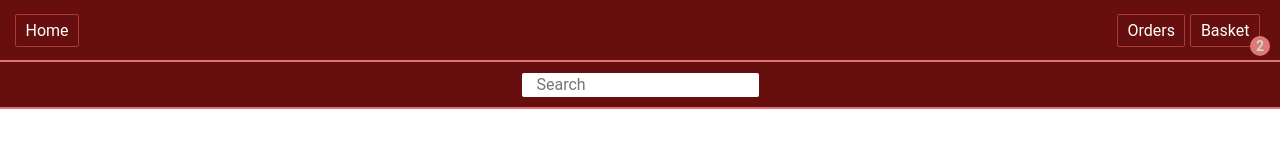
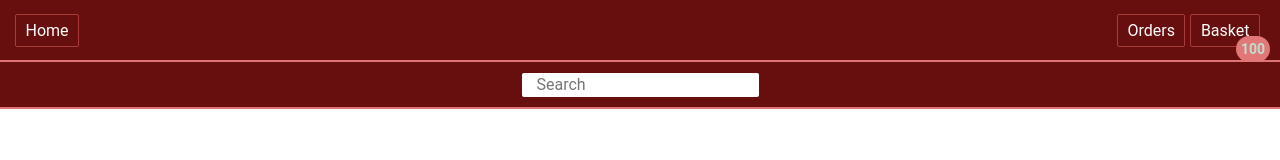
Before and after one commit to SlawomirChimczuk/Shop-App, a React (Vite) app: page / in a window 1280 px wide. Shown: the top 160 px of the page. Built offline with nearby package versions, Linux system fonts and the light colour scheme; data requests are answered from the project's data file.

Commit message:
Task 1 Nav: improvement -  display quantity of current items in basket

```diff
--- a/src/components/nav/Nav.jsx
+++ b/src/components/nav/Nav.jsx
@@ -1,7 +1,19 @@
 import { Link } from "react-router"
 import styles from "./nav.module.css"
+import { useContext } from "react"
+import { basketItemsContext } from "../../context/BasketItemsProvider";
 
 export default function Nav(){
+
+    const { basketItems } = useContext(basketItemsContext);
+
+    let basketQty = 0;
+
+    basketItems.forEach(item => {
+        basketQty += item.quantity
+    })
+
+
     return(
         <div className={styles.nav}>
             <div className={styles.navLeft}>
@@ -17,7 +29,7 @@ export default function Nav(){
                 </Link>
 
                 <Link className={styles.navLink} to="/basket">
-                    <div className={styles.cartQuantity}>2</div>
+                    <div className={styles.cartQuantity}>{basketQty}</div>
                     <div className={styles.navCart}>Basket</div>
                 </Link>
             </div>
--- a/src/components/nav/nav.module.css
+++ b/src/components/nav/nav.module.css
@@ -55,11 +55,10 @@
   font-size: 14px;
   font-weight: 700;
   background-color: rgb(225, 119, 119);
-  border-radius: 12px;
-  padding: 2px;
+  border-radius: 16px;
   position: absolute;
   top: 35.5px;
   right: 10px;
-  width: 16px;
   text-align: center;
+  padding: 5px;
 }
--- a/src/json/items.json
+++ b/src/json/items.json
@@ -391,6 +391,18 @@
         "animals"
       ],
       "quantity": 10
+    },
+    {
+      "id": "77ac32u5-6a89-4bcb-a5d1-158a74287c53",
+      "timeCreated": 1774037147977,
+      "image": "green-flower.jpg",
+      "name": "Green Flower Print",
+      "price": 2599,
+      "tags": [
+        "floral",
+        "nature"
+      ],
+      "quantity": 8
     }
   ],
   "$schema": "./node_modules/json-server/schema.json"
```
